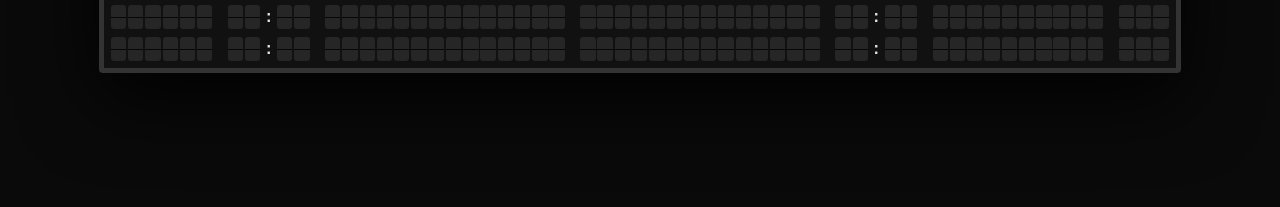
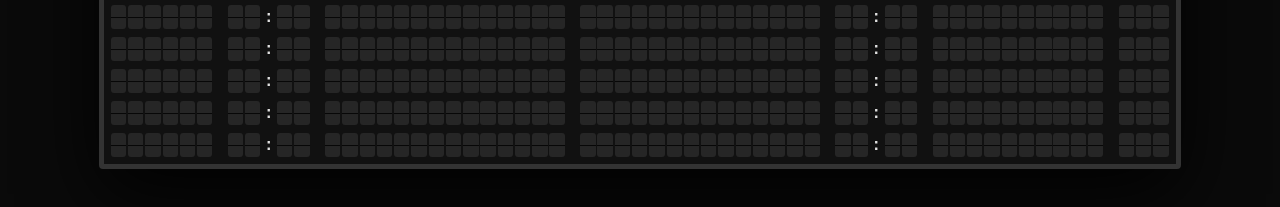
Before and after one commit to NetworkNick-Hub/Airport-Split-Flap, a plain HTML site: page index.html in a window 1280 px wide. Shown: the part 369-576 px from the top of the page. Drawn offline with Linux system fonts and the light colour scheme.

Commit message:
Update index.html

```diff
--- a/index.html
+++ b/index.html
@@ -295,7 +295,7 @@
             { city: "CHICAGO", code: "ORD" }, { city: "SAO PAULO", code: "GRU" }
         ];
 
-        const ROWS_COUNT = 8;
+        const ROWS_COUNT = 11;
         const COL_CONFIG = [
             { id: 'flight', size: 6 },
             { id: 'time', size: 4, separatorAt: 2 },
```
